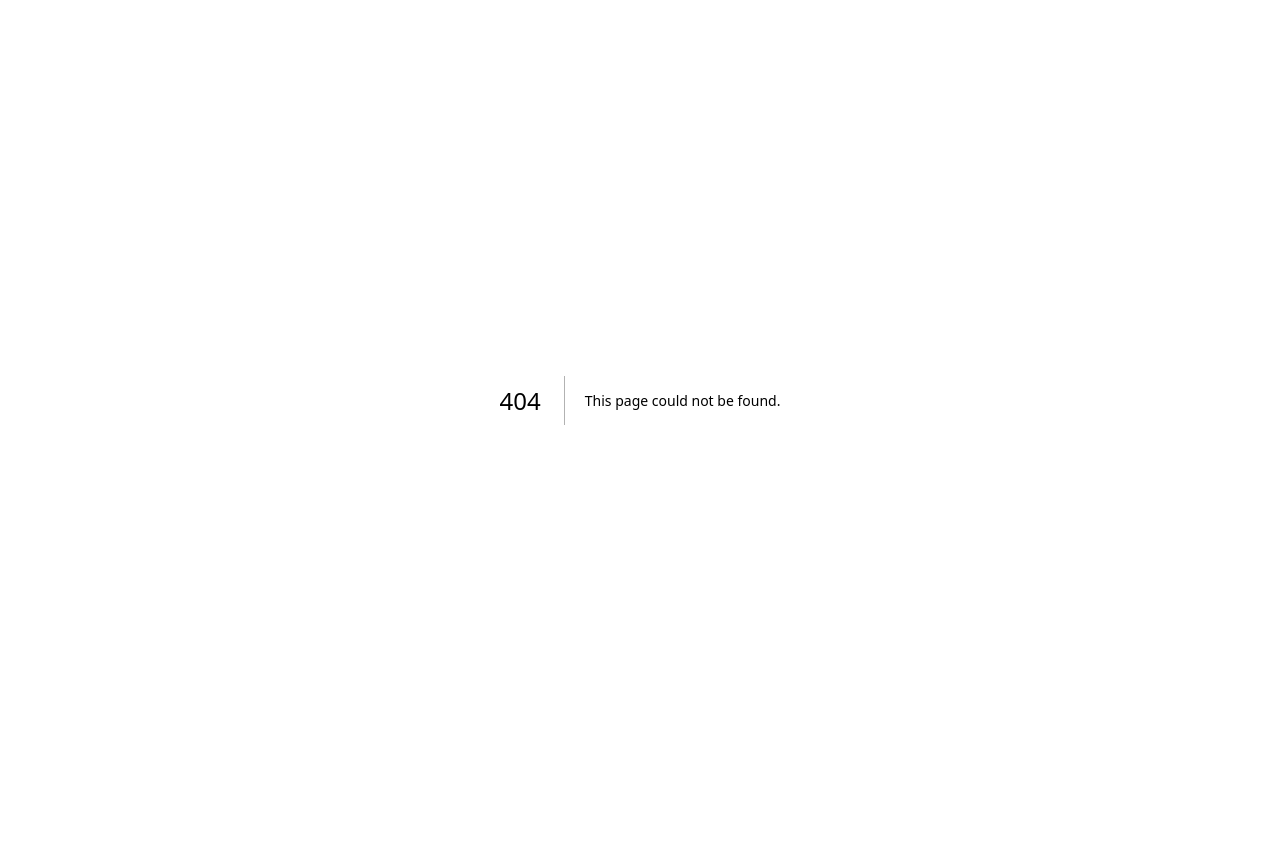
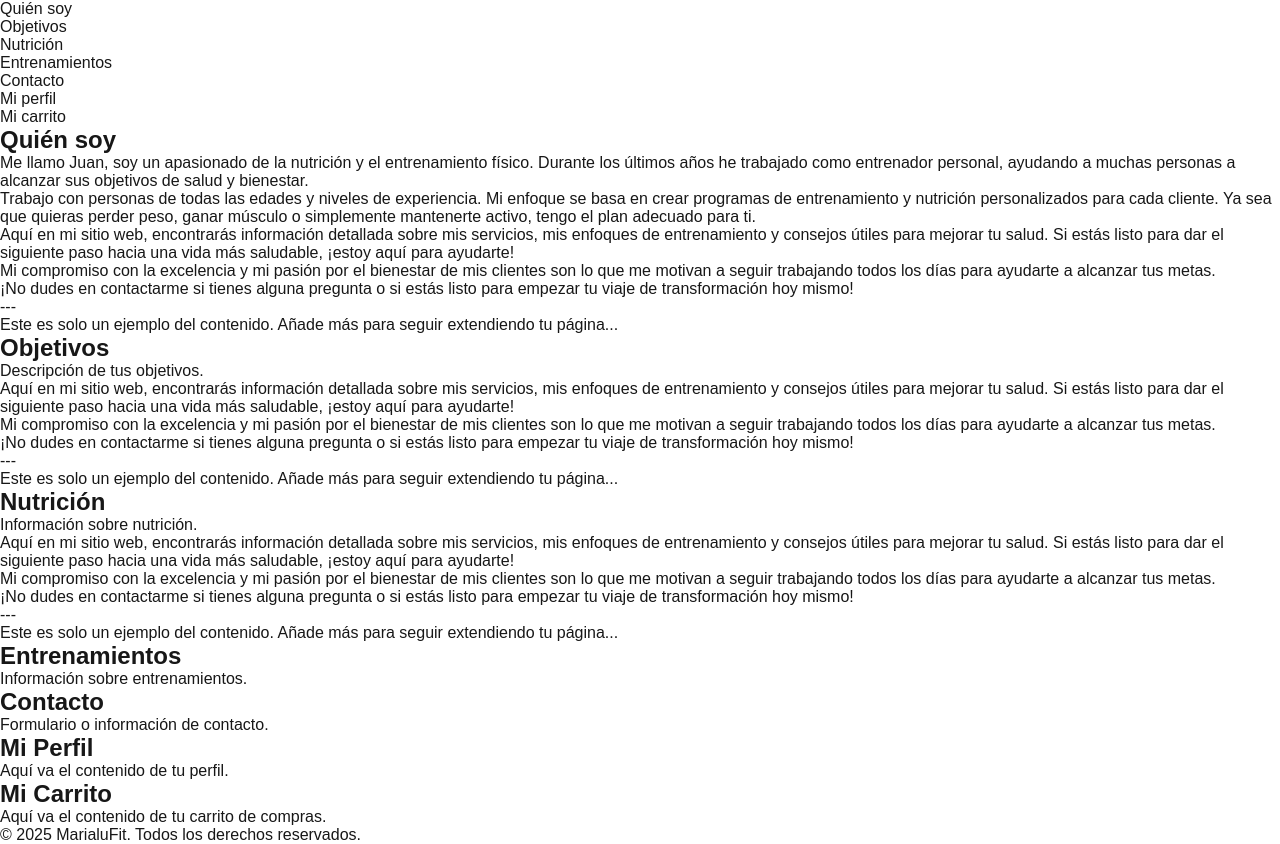
Before and after one commit to frandd07/marialufit, a Next.js app: page /principal in a window 1280 px wide. Before the commit this address had no page. Before the commit the page ends 800 px from the top, so only its background shows below. Built offline with nearby package versions, Linux system fonts and the light colour scheme.

Commit message:
Update principal

```diff
--- /dev/null
+++ b/src/app/principal/Carrito.js
@@ -0,0 +1,10 @@
+import React from 'react';
+
+export default function Carrito() {
+  return (
+    <div>
+      <h2>Mi Carrito</h2>
+      <p>Aquí va el contenido de tu carrito de compras.</p>
+    </div>
+  );
+}
--- /dev/null
+++ b/src/app/principal/Contacto.js
@@ -0,0 +1,10 @@
+import React from 'react';
+
+export default function Contacto() {
+  return (
+    <section id="contacto">
+      <h2>Contacto</h2>
+      <p>Formulario o información de contacto.</p>
+    </section>
+  );
+}
--- /dev/null
+++ b/src/app/principal/Entrenamientos.js
@@ -0,0 +1,10 @@
+import React from 'react';
+
+export default function Entrenamientos() {
+  return (
+    <section id="entrenamientos">
+      <h2>Entrenamientos</h2>
+      <p>Información sobre entrenamientos.</p>
+    </section>
+  );
+}
--- /dev/null
+++ b/src/app/principal/Footer.js
@@ -0,0 +1,9 @@
+import React from 'react';
+
+export default function Footer() {
+  return (
+    <footer>
+      <p>&copy; 2025 MarialuFit. Todos los derechos reservados.</p>
+    </footer>
+  );
+}
--- /dev/null
+++ b/src/app/principal/Header.js
@@ -0,0 +1,19 @@
+import React from 'react';
+
+export default function Header() {
+  return (
+    <header>
+      <nav>
+        <ul>
+          <li><a href="#quien-soy">Quién soy</a></li>
+          <li><a href="#objetivos">Objetivos</a></li>
+          <li><a href="#nutricion">Nutrición</a></li>
+          <li><a href="#entrenamientos">Entrenamientos</a></li>
+          <li><a href="#contacto">Contacto</a></li>
+          <li><a href="/perfil">Mi perfil</a></li> {/* Página de perfil */}
+          <li><a href="/carrito">Mi carrito</a></li> {/* Página de carrito */}
+        </ul>
+      </nav>
+    </header>
+  );
+}
--- /dev/null
+++ b/src/app/principal/Nutricion.js
@@ -0,0 +1,15 @@
+import React from 'react';
+
+export default function Nutricion() {
+  return (
+    <section id="nutricion">
+      <h2>Nutrición</h2>
+      <p>Información sobre nutrición.</p>
+      <p>Aquí en mi sitio web, encontrarás información detallada sobre mis servicios, mis enfoques de entrenamiento y consejos útiles para mejorar tu salud. Si estás listo para dar el siguiente paso hacia una vida más saludable, ¡estoy aquí para ayudarte!</p>
+      <p>Mi compromiso con la excelencia y mi pasión por el bienestar de mis clientes son lo que me motivan a seguir trabajando todos los días para ayudarte a alcanzar tus metas.</p>
+      <p>¡No dudes en contactarme si tienes alguna pregunta o si estás listo para empezar tu viaje de transformación hoy mismo!</p>
+      <p>---</p>
+      <p>Este es solo un ejemplo del contenido. Añade más para seguir extendiendo tu página...</p>
+    </section>
+  );
+}
--- /dev/null
+++ b/src/app/principal/Objetivos.js
@@ -0,0 +1,16 @@
+import React from 'react';
+
+export default function Objetivos() {
+  return (
+    <section id="objetivos">
+      <h2>Objetivos</h2>
+      <p>Descripción de tus objetivos.
+      </p>
+      <p>Aquí en mi sitio web, encontrarás información detallada sobre mis servicios, mis enfoques de entrenamiento y consejos útiles para mejorar tu salud. Si estás listo para dar el siguiente paso hacia una vida más saludable, ¡estoy aquí para ayudarte!</p>
+      <p>Mi compromiso con la excelencia y mi pasión por el bienestar de mis clientes son lo que me motivan a seguir trabajando todos los días para ayudarte a alcanzar tus metas.</p>
+      <p>¡No dudes en contactarme si tienes alguna pregunta o si estás listo para empezar tu viaje de transformación hoy mismo!</p>
+      <p>---</p>
+      <p>Este es solo un ejemplo del contenido. Añade más para seguir extendiendo tu página...</p>
+    </section>
+  );
+}
--- /dev/null
+++ b/src/app/principal/Perfil.js
@@ -0,0 +1,10 @@
+import React from 'react';
+
+export default function Perfil() {
+  return (
+    <div>
+      <h2>Mi Perfil</h2>
+      <p>Aquí va el contenido de tu perfil.</p>
+    </div>
+  );
+}
--- /dev/null
+++ b/src/app/principal/QuienSoy.js
@@ -0,0 +1,16 @@
+import React from 'react';
+
+export default function QuienSoy() {
+  return (
+    <section id="quien-soy">
+<h2>Quién soy</h2>
+      <p>Me llamo Juan, soy un apasionado de la nutrición y el entrenamiento físico. Durante los últimos años he trabajado como entrenador personal, ayudando a muchas personas a alcanzar sus objetivos de salud y bienestar.</p>
+      <p>Trabajo con personas de todas las edades y niveles de experiencia. Mi enfoque se basa en crear programas de entrenamiento y nutrición personalizados para cada cliente. Ya sea que quieras perder peso, ganar músculo o simplemente mantenerte activo, tengo el plan adecuado para ti.</p>
+      <p>Aquí en mi sitio web, encontrarás información detallada sobre mis servicios, mis enfoques de entrenamiento y consejos útiles para mejorar tu salud. Si estás listo para dar el siguiente paso hacia una vida más saludable, ¡estoy aquí para ayudarte!</p>
+      <p>Mi compromiso con la excelencia y mi pasión por el bienestar de mis clientes son lo que me motivan a seguir trabajando todos los días para ayudarte a alcanzar tus metas.</p>
+      <p>¡No dudes en contactarme si tienes alguna pregunta o si estás listo para empezar tu viaje de transformación hoy mismo!</p>
+      <p>---</p>
+      <p>Este es solo un ejemplo del contenido. Añade más para seguir extendiendo tu página...</p>
+    </section>
+  );
+}
--- /dev/null
+++ b/src/app/principal/page.js
@@ -0,0 +1,32 @@
+'use client'
+import React from 'react';
+import QuienSoy from './QUIENSOY';
+import Objetivos from './OBJETIVOS';
+import Nutricion from './NUTRICION';
+import Entrenamientos from './ENTRENAMIENTOS';
+import Contacto from './CONTACTO';
+import Perfil from './PERFIL';
+import Carrito from './CARRITO';
+import Header from './HEADER';
+import Footer from './FOOTER';
+import Link from 'next/link';
+
+export default function Page() {
+  return (
+    <div>
+      <Header />
+
+      <div>
+        <QuienSoy />
+        <Objetivos />
+        <Nutricion />
+        <Entrenamientos />
+        <Contacto />
+        <Perfil />
+        <Carrito />
+      </div>
+
+      <Footer />
+    </div>
+  );
+}
```
